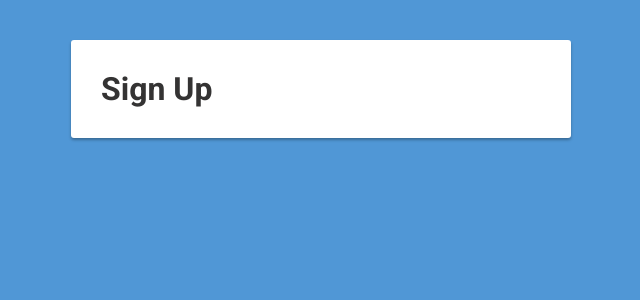
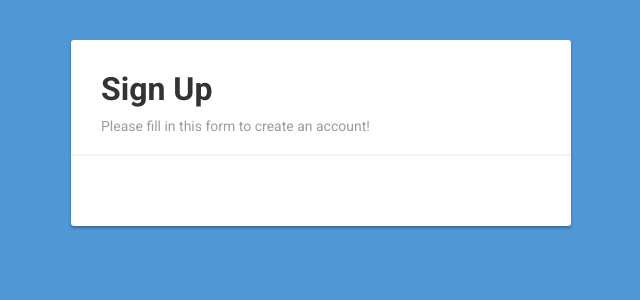
Before and after one commit to maksim4k1/sign-up, a React (Create React App) app: page / in a window 1280 px wide. Shown: the top 300 px of the page, without its empty margins (319-959 px from the left). Built offline with nearby package versions, Linux system fonts and the light colour scheme.

Commit message:
added text and line to SignUp component

```diff
--- a/src/components/SignUp/index.jsx
+++ b/src/components/SignUp/index.jsx
@@ -1,25 +1,41 @@
 import React from "react";
 import styled from "styled-components";
 
-const Title = styled.h1`
-    color: var(--main-black);
-    font-size: 32px;
-    font-weight: 700;
-`;
-
 const SignUpSection = styled.section`
     width: 500px;
-    padding: 30px;
+    padding: 30px 0 50px;
     margin: 0 auto;
     background: var(--main-white);
     border-radius: 3px;
     box-shadow: 0 2px 3px var(--main-shadow-black);
 `;
 
+const Title = styled.h1`
+    padding: 0 30px;
+    color: var(--main-black);
+    font-size: 32px;
+    font-weight: 700;
+`;
+
+const Text = styled.p`
+    padding: 0 30px;
+    margin: 10px 0 0;
+    font-size: 14px;
+`;
+
+const Line = styled.hr`
+    width: 100%;
+    height: 1.5px;
+    margin: 20px 0;
+    background: var(--main-bg-grey);
+`;
+
 function SignUp () {
     return(
         <SignUpSection>
             <Title>Sign Up</Title>
+            <Text>Please fill in this form to create an account!</Text>
+            <Line/>
         </SignUpSection>
     );
 }
```
